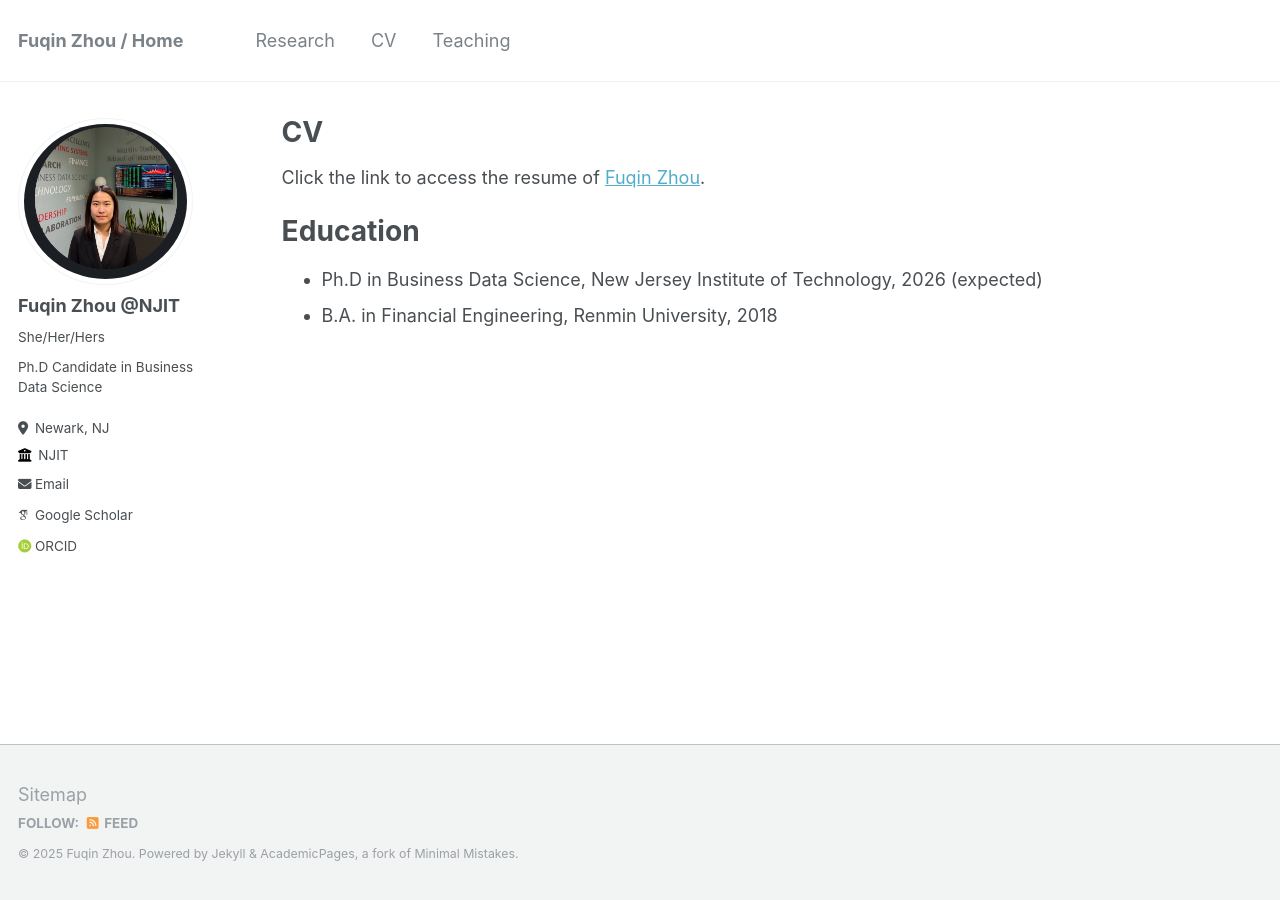
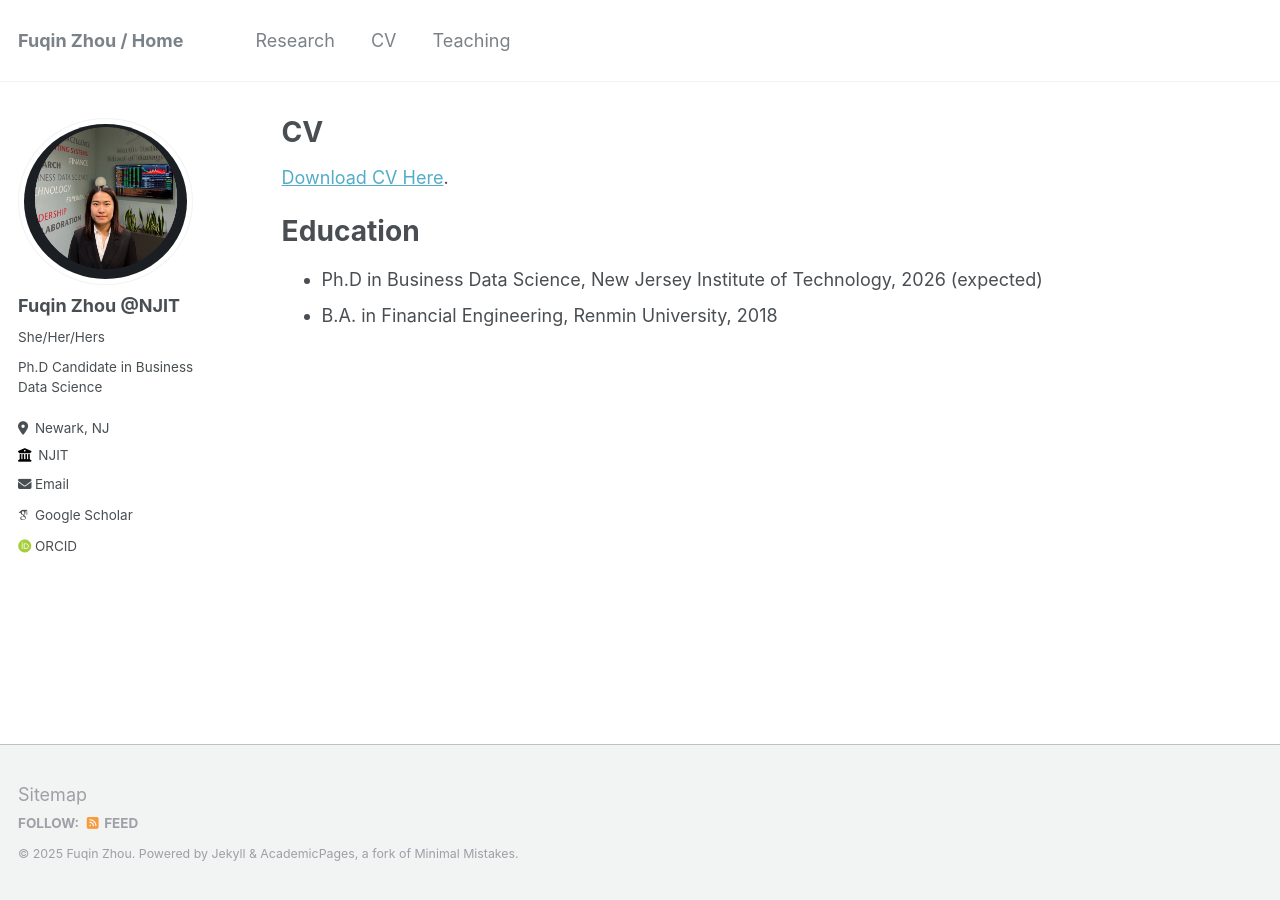
Before and after one commit to zhoufq001/zhoufq001.github.io, a Jekyll site: the page built from _pages/cv.md, in a window 1280 px wide. Built offline with Jekyll 4.4.1, drawn with Linux system fonts in a browser that asks for light colours; some web fonts are replaced.

Commit message:
update:resum2222222222221

```diff
--- a/_pages/cv.md
+++ b/_pages/cv.md
@@ -9,7 +9,7 @@ redirect_from:
 
 {% include base_path %}
 
-Click the link to access the resume of [Fuqin Zhou](http://zhoufq001.github.io/files/cv_fuqinZhou.pdf "Resume").
+[Download CV Here](http://zhoufq001.github.io/files/cv_fuqinZhou.pdf "Resume").
 
 Education
 ======
```
